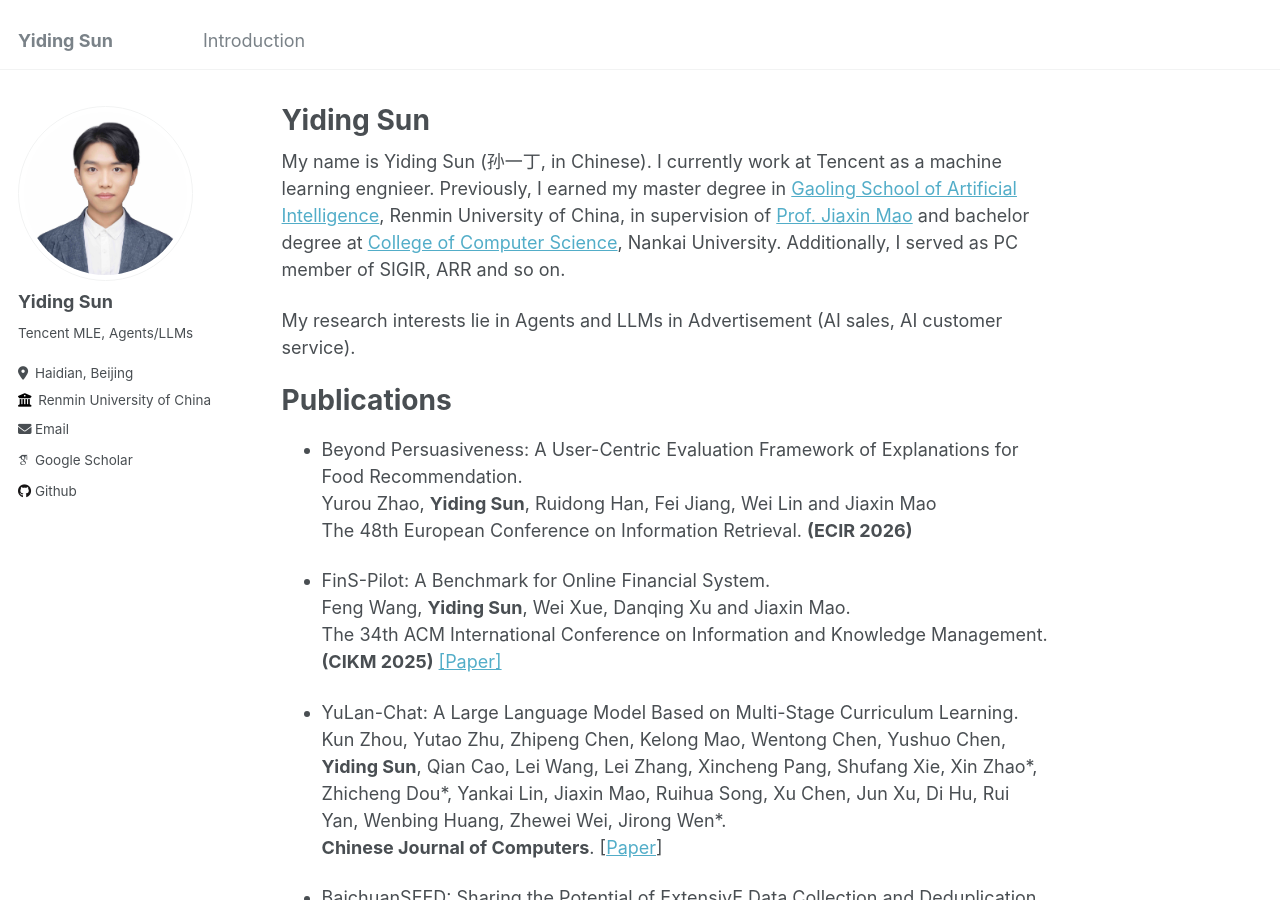
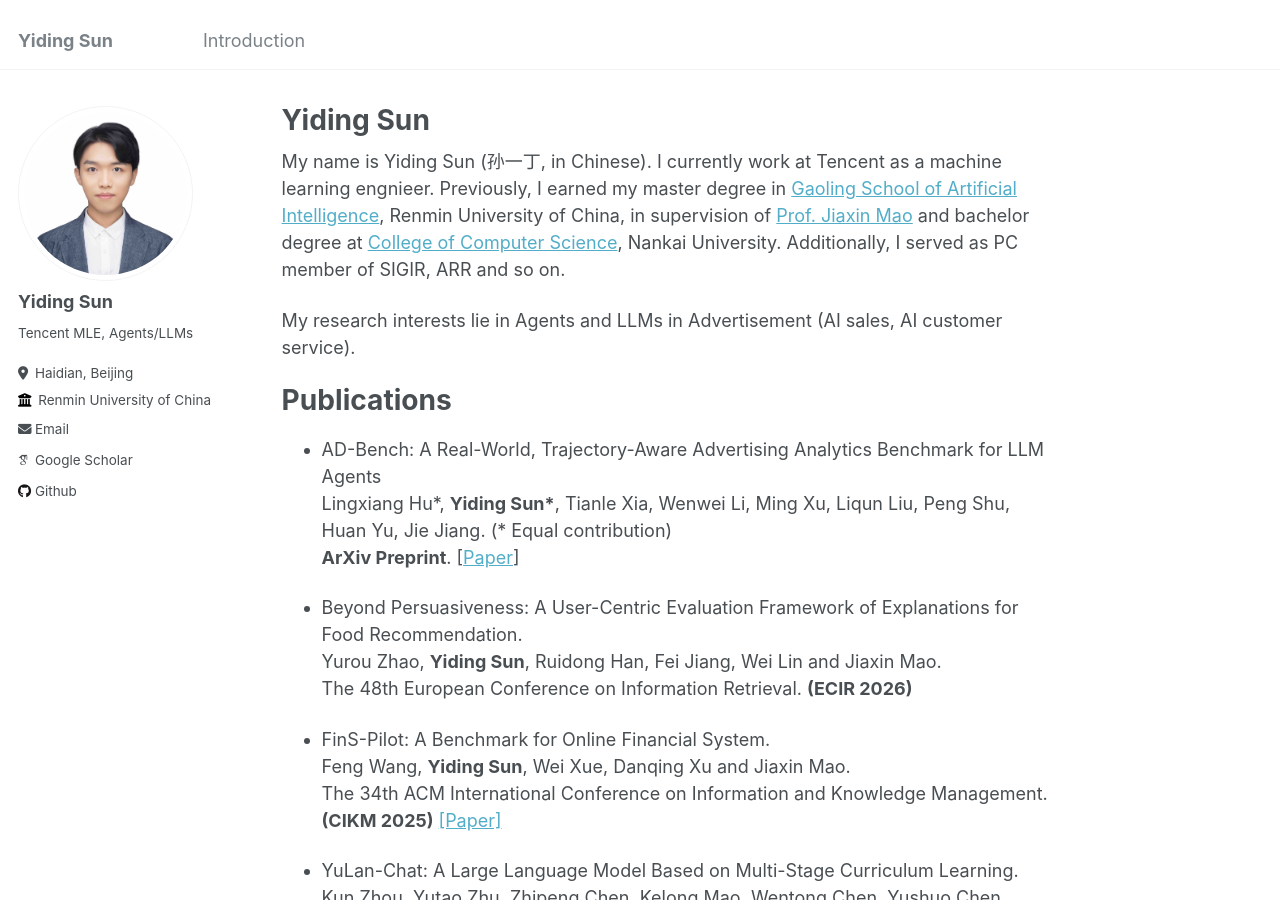
Before and after one commit to Emanual20/Emanual20.github.io, a Jekyll site: the page built from _pages/about.md, in a window 1280 px wide and 900 px high. Built offline with Jekyll 4.4.1, drawn with Linux system fonts in a browser that asks for light colours; some web fonts are replaced; some of the changed text lies outside the part shown.

Commit message:
Update about.md

```diff
--- a/_pages/about.md
+++ b/_pages/about.md
@@ -15,8 +15,12 @@ My research interests lie in Agents and LLMs in Advertisement (AI sales, AI cust
 Publications
 ======
 
+* AD-Bench: A Real-World, Trajectory-Aware Advertising Analytics Benchmark for LLM Agents \
+Lingxiang Hu\*, **Yiding Sun\***, Tianle Xia, Wenwei Li, Ming Xu, Liqun Liu, Peng Shu, Huan Yu, Jie Jiang. (\* Equal contribution) \
+**ArXiv Preprint**. [[Paper](https://www.arxiv.org/abs/2602.14257)]
+
 * Beyond Persuasiveness: A User-Centric Evaluation Framework of Explanations for Food Recommendation. \
-Yurou Zhao, **Yiding Sun**, Ruidong Han, Fei Jiang, Wei Lin and Jiaxin Mao \
+Yurou Zhao, **Yiding Sun**, Ruidong Han, Fei Jiang, Wei Lin and Jiaxin Mao. \
 The 48th European Conference on Information Retrieval. **(ECIR 2026)**
 
 * FinS-Pilot: A Benchmark for Online Financial System. \
```
Also changed, not shown: other parts of _pages/about.md (+4 -4 lines).
